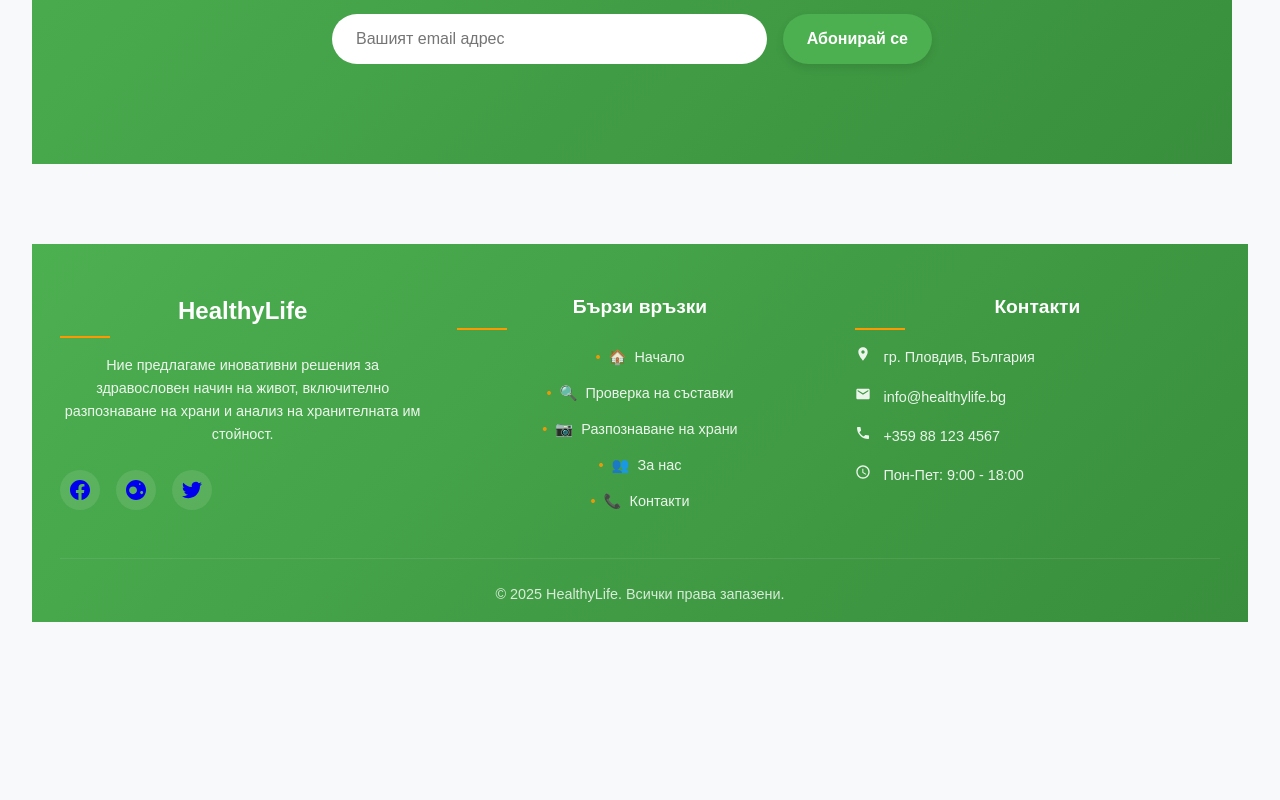
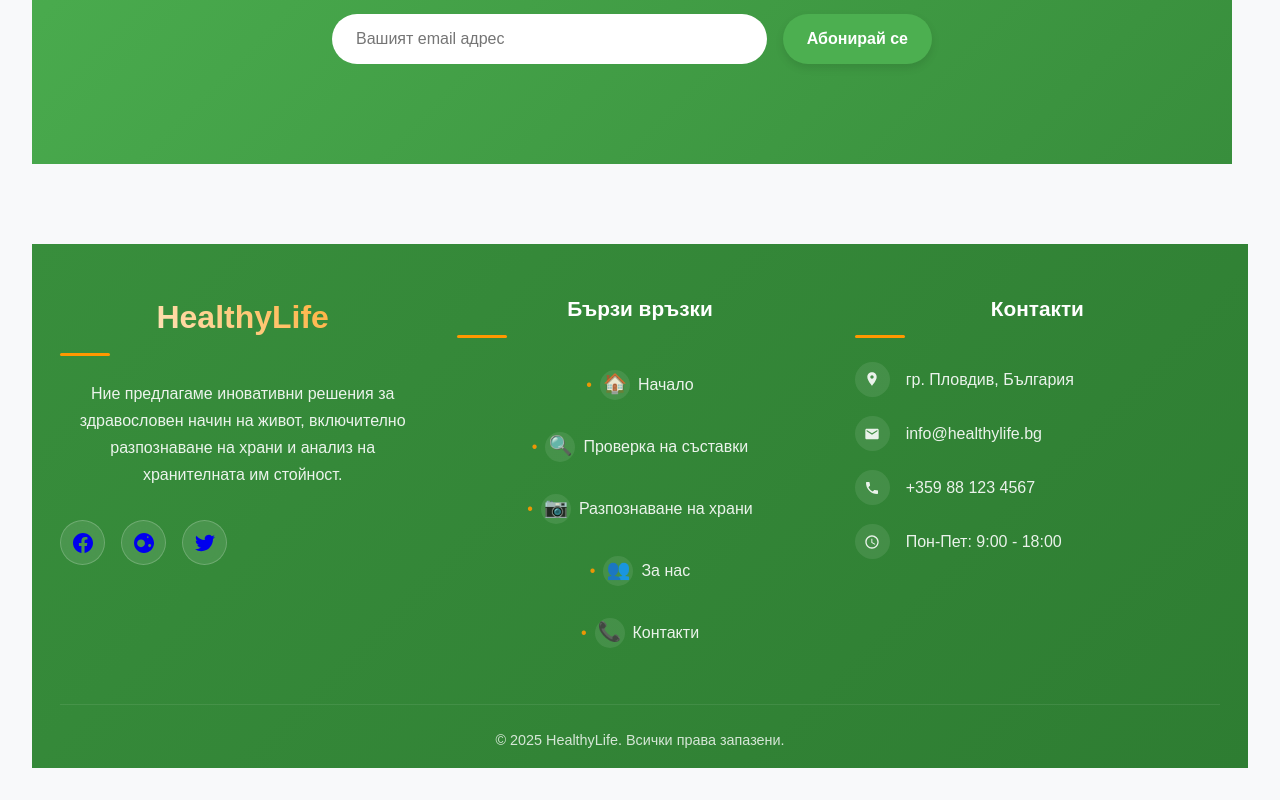
Before and after one commit to MagdalenaMaglizhanova/food-label-scanner, a React (Vite) app: page / in a window 1280 px wide. Shown: the part 3216-4016 px from the top of the page. Before the commit the page ends 3870 px from the top, so only its background shows below. Built offline with nearby package versions, Linux system fonts and the light colour scheme.

Commit message:
Update index.css

```diff
--- a/src/index.css
+++ b/src/index.css
@@ -1315,3 +1315,219 @@ footer {
     margin-right: 0.5rem;
   }
 }
+/* Footer Styles */
+.footer {
+  background: linear-gradient(135deg, var(--primary-dark), #2E7D32);
+  color: var(--white);
+  padding: 3rem 0 1rem;
+  margin-top: 3rem;
+}
+
+.footer-container {
+  max-width: 1200px;
+  margin: 0 auto;
+  padding: 0 20px;
+}
+
+.footer-content {
+  display: grid;
+  grid-template-columns: repeat(auto-fit, minmax(280px, 1fr));
+  gap: 2rem;
+  margin-bottom: 2rem;
+}
+
+.footer-section h3,
+.footer-section h4 {
+  margin-bottom: 1.5rem;
+  position: relative;
+  padding-bottom: 0.8rem;
+}
+
+.footer-section h3::after,
+.footer-section h4::after {
+  content: '';
+  position: absolute;
+  bottom: 0;
+  left: 0;
+  width: 50px;
+  height: 3px;
+  background-color: var(--secondary);
+  border-radius: 2px;
+}
+
+.footer-title {
+  font-size: 2rem;
+  font-weight: 700;
+  background: linear-gradient(45deg, var(--white), var(--secondary));
+  -webkit-background-clip: text;
+  -webkit-text-fill-color: transparent;
+  background-clip: text;
+}
+
+.footer-subtitle {
+  font-size: 1.3rem;
+  font-weight: 600;
+}
+
+.footer-description {
+  margin-bottom: 2rem;
+  line-height: 1.7;
+  opacity: 0.9;
+  font-size: 1rem;
+}
+
+/* Social Links */
+.social-links {
+  display: flex;
+  gap: 1rem;
+}
+
+.social-link {
+  display: flex;
+  align-items: center;
+  justify-content: center;
+  width: 45px;
+  height: 45px;
+  background: rgba(255, 255, 255, 0.1);
+  border-radius: 50%;
+  transition: all 0.3s ease;
+  backdrop-filter: blur(10px);
+  border: 1px solid rgba(255, 255, 255, 0.2);
+}
+
+.social-link:hover {
+  background: var(--secondary);
+  transform: translateY(-3px) scale(1.1);
+  box-shadow: 0 5px 15px rgba(255, 152, 0, 0.3);
+}
+
+/* Footer Links */
+.footer-links {
+  list-style: none;
+  padding: 0;
+  margin: 0;
+}
+
+.footer-links li {
+  margin-bottom: 1rem;
+}
+
+.footer-link {
+  color: var(--white);
+  text-decoration: none;
+  opacity: 0.9;
+  transition: all 0.3s ease;
+  display: flex;
+  align-items: center;
+  gap: 0.8rem;
+  padding: 0.5rem 0;
+  font-size: 1rem;
+}
+
+.footer-link:hover {
+  opacity: 1;
+  color: var(--secondary);
+  transform: translateX(10px);
+}
+
+.link-icon {
+  font-size: 1.2rem;
+  width: 30px;
+  height: 30px;
+  display: flex;
+  align-items: center;
+  justify-content: center;
+  background: rgba(255, 255, 255, 0.1);
+  border-radius: 50%;
+  transition: all 0.3s ease;
+}
+
+.footer-link:hover .link-icon {
+  background: var(--secondary);
+  transform: scale(1.1);
+}
+
+/* Contact Info */
+.contact-info p {
+  display: flex;
+  align-items: center;
+  gap: 1rem;
+  margin-bottom: 1.2rem;
+  opacity: 0.9;
+  font-size: 1rem;
+}
+
+.contact-icon {
+  width: 35px;
+  height: 35px;
+  display: flex;
+  align-items: center;
+  justify-content: center;
+  background: rgba(255, 255, 255, 0.1);
+  border-radius: 50%;
+  transition: all 0.3s ease;
+}
+
+.contact-info p:hover .contact-icon {
+  background: var(--secondary);
+  transform: scale(1.1);
+}
+
+/* Footer Bottom */
+.footer-bottom {
+  border-top: 1px solid rgba(255, 255, 255, 0.1);
+  padding-top: 1.5rem;
+  text-align: center;
+  font-size: 0.9rem;
+  opacity: 0.8;
+}
+
+/* Responsive Design for Footer */
+@media (max-width: 768px) {
+  .footer-content {
+    grid-template-columns: 1fr;
+    text-align: center;
+    gap: 2.5rem;
+  }
+
+  .footer-section h3::after,
+  .footer-section h4::after {
+    left: 50%;
+    transform: translateX(-50%);
+  }
+
+  .social-links {
+    justify-content: center;
+  }
+
+  .contact-info p {
+    justify-content: center;
+    text-align: left;
+    max-width: 250px;
+    margin-left: auto;
+    margin-right: auto;
+  }
+
+  .footer-link {
+    justify-content: center;
+  }
+}
+
+@media (max-width: 480px) {
+  .footer {
+    padding: 2rem 0 1rem;
+  }
+
+  .footer-title {
+    font-size: 1.7rem;
+  }
+
+  .footer-subtitle {
+    font-size: 1.2rem;
+  }
+
+  .social-link {
+    width: 40px;
+    height: 40px;
+  }
+}
```
